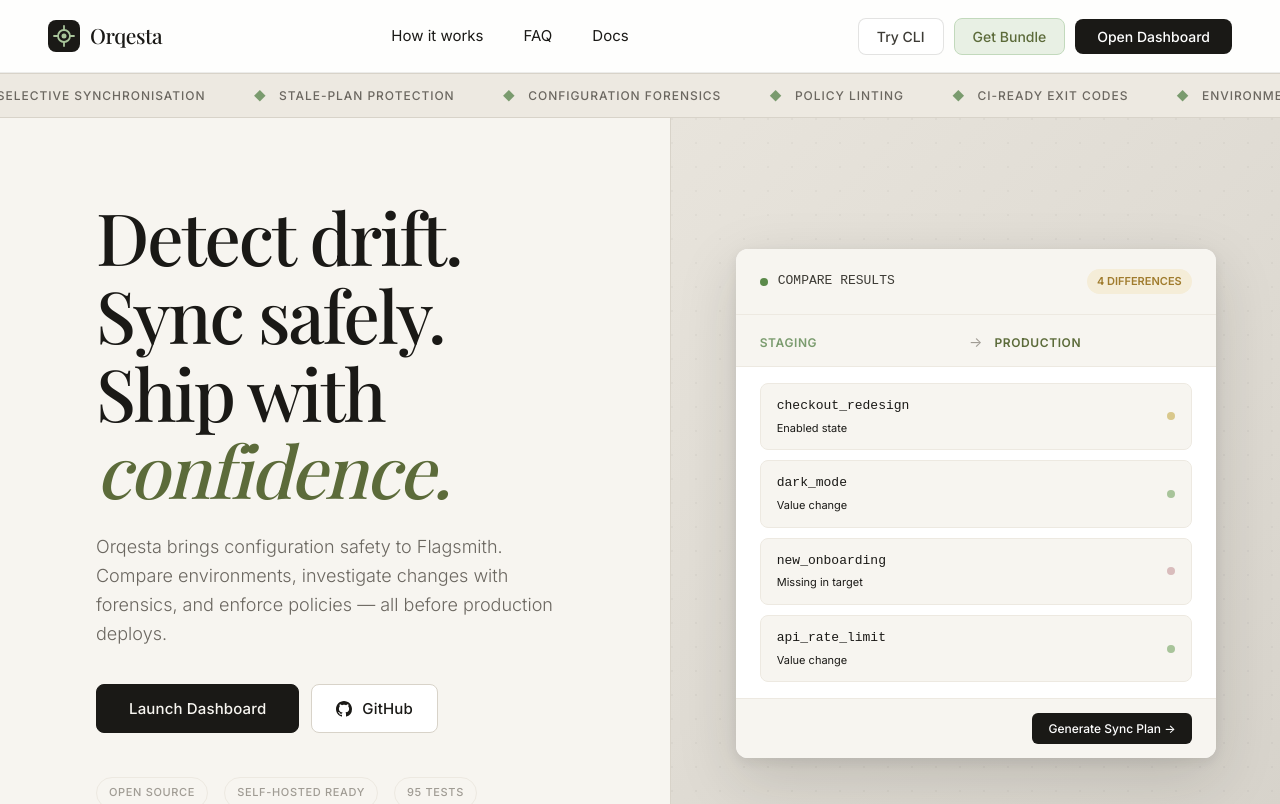
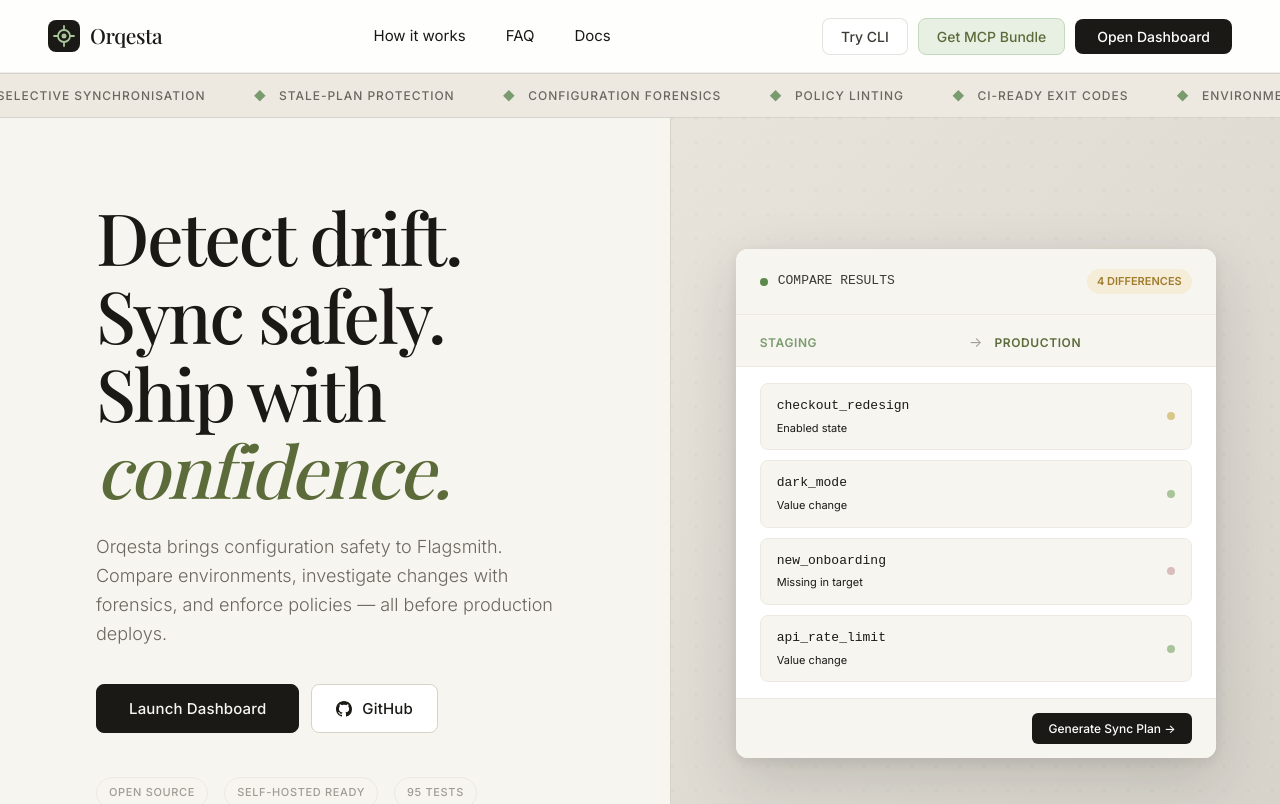
Before and after one commit to sohansarkar07/orqesta, a React (Vite) app in the folder web/: page / in a window 1280 px wide. Shown: the top 804 px of the page. Built offline with nearby package versions, Linux system fonts and the light colour scheme; a web font is replaced by a local one.

Commit message:
fix(web): change button text from 'Get Bundle' to 'Get MCP Bundle'
Restored full button text for clarity.

```diff
--- a/web/src/components/ui/Nav.tsx
+++ b/web/src/components/ui/Nav.tsx
@@ -165,7 +165,7 @@ export function Nav() {
                   e.currentTarget.style.borderColor = '#C2D9BC';
                 }}
                 >
-                  Get Bundle
+                  Get MCP Bundle
                 </button>
               </Link>
               <Link to="/app">
```
